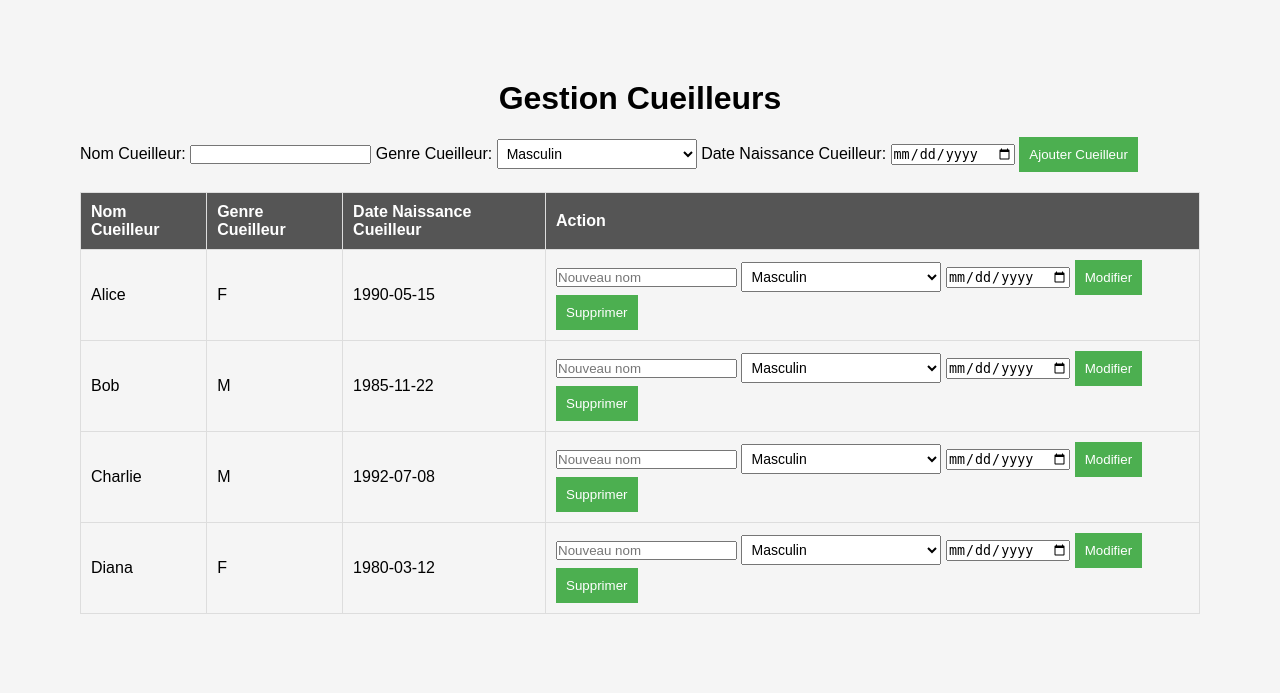
After one commit to Mahefa23/ETU2675-2840-2901, a PHP site: page /Admin/gestion_cueilleur.php in a window 1280 px wide. The commit adds this page. Shown: the top 693 px of the page. Run offline with PHP 8.4, Linux system fonts and the light colour scheme; data comes from the database, SQL or seed files in the repository; both versions use the stored data as it was after the commit.

Commit message:
Nouvelle commmit

```diff
--- a/Admin/backoffice.php
+++ b/Admin/backoffice.php
@@ -16,6 +16,8 @@ if (!isset($_SESSION['admin']) || !$_SESSION['admin']) {
 <body>
     <h1>Backoffice</h1>
     <a href="gestion_varietes.php">Gestion Variétés</a><br>
-    <a href="gestion_parcelles.php">Gestion Parcelles</a>
+    <a href="gestion_parcelles.php">Gestion Parcelles</a><br>
+    <a href="gestion_cueilleur.php">Gestion Cueilleurs</a><br>
+    <a href="gestion_categorie_depense.php">Gestion de catégories de dépenses</a>
 </body>
 </html>
--- /dev/null
+++ b/Admin/gestion_cueilleur.php
@@ -0,0 +1,77 @@
+<?php
+include '../config.php';
+include '../Fonctions/fonction_gestion_cueilleurs.php';
+
+$result = $conn->query("SELECT * FROM Cueilleurs");
+
+// Vérifiez si la requête a réussi
+if ($result === false) {
+    die("Erreur lors de la récupération des variétés : " . $conn->error);
+}
+// Récupérez les variétés sous forme de tableau associatif
+$cueilleurs = $result->fetch_all(MYSQLI_ASSOC);
+?>
+
+
+<!DOCTYPE html>
+<html lang="en">
+<head>
+    <meta charset="UTF-8">
+    <meta name="viewport" content="width=device-width, initial-scale=1.0">
+    <title>Gestion Cueilleurs</title>
+    <link rel="stylesheet" href="../css/style.css">
+</head>
+<body>
+    <h1>Gestion Cueilleurs</h1>
+
+    <!-- Formulaire pour ajouter un cueilleur -->
+    <form action="traitement_gestion_cueilleur.php" method="post">
+        <label for="nom_cueilleur">Nom Cueilleur:</label>
+        <input type="text" id="nom_cueilleur" name="nom_cueilleur" required>
+        <label for="genre_cueilleur">Genre Cueilleur:</label>
+        <select id="genre_cueilleur" name="genre_cueilleur" required>
+            <option value="M">Masculin</option>
+            <option value="F">Féminin</option>
+        </select>
+        <label for="date_naissance_cueilleur">Date Naissance Cueilleur:</label>
+        <input type="date" id="date_naissance_cueilleur" name="date_naissance_cueilleur" required>
+        <button type="submit" name="ajouter_cueilleur">Ajouter Cueilleur</button>
+    </form>
+
+    <table>
+        <thead>
+            <tr>
+                <th>Nom Cueilleur</th>
+                <th>Genre Cueilleur</th>
+                <th>Date Naissance Cueilleur</th>
+                <th>Action</th>
+            </tr>
+        </thead>
+        <tbody>
+            <?php foreach ($cueilleurs as $cueilleur): ?>
+                <tr>
+                    <td><?= $cueilleur['Nom_Cueilleur'] ?? '' ?></td>
+                    <td><?= $cueilleur['Genre'] ?? '' ?></td>
+                    <td><?= $cueilleur['Date_Naissance'] ?? '' ?></td>
+                    <td>
+                    <form action="traitement_gestion_cueilleur.php" method="post" style="display: inline;">
+                        <input type="hidden" name="id_cueilleur" value="<?= $cueilleur['ID_Cueilleur'] ?>">
+                        <input type="text" name="nom_cueilleur_modifie" placeholder="Nouveau nom">
+                        <select name="genre_cueilleur_modifie" required>
+                            <option value="M">Masculin</option>
+                            <option value="F">Féminin</option>
+                        </select>
+                        <input type="date" name="date_naissance_cueilleur_modifie" placeholder="Nouvelle date de naissance">
+                        <button type="submit" name="action" value="modifier_cueilleur">Modifier</button>
+                    </form>
+                    <form action="traitement_gestion_cueilleur.php" method="post" style="display: inline;">
+                        <input type="hidden" name="id_cueilleur" value="<?= $cueilleur['ID_Cueilleur'] ?>">
+                        <button type="submit" name="action" value="supprimer_cueilleur">Supprimer</button>
+                    </form>
+                    </td>
+                </tr>
+            <?php endforeach; ?>
+        </tbody>
+    </table>
+</body>
+</html>
--- a/Admin/gestion_parcelles.php
+++ b/Admin/gestion_parcelles.php
@@ -1,7 +1,9 @@
 <?php
-include '../config.php';
 error_reporting(E_ALL);
 ini_set('display_errors', 1);
+include '../config.php';
+include '../Fonctions/fonction_gestion_parcelle.php';
+
 
 // Récupération des données des parcelles
 $result = $conn->query("SELECT * FROM Parcelles JOIN Varietes_The ON Parcelles.ID_Variete = Varietes_The.ID_Variete");
@@ -9,7 +11,6 @@ $result = $conn->query("SELECT * FROM Parcelles JOIN Varietes_The ON Parcelles.I
 if ($result === false) {
     die("Erreur lors de la récupération des parcelles : " . $conn->error);
 }
-
 $parcelles = $result->fetch_all(MYSQLI_ASSOC);
 ?>
 
--- a/Admin/gestion_varietes.php
+++ b/Admin/gestion_varietes.php
@@ -1,7 +1,6 @@
 <?php
-// admin/gestion_varietes.php
 include '../config.php';
-
+include '../Fonctions/fonction_gestion_variete.php';
 // Récupérez la liste des variétés depuis la base de données
 $result = $conn->query("SELECT * FROM Varietes_The");
 
@@ -9,7 +8,6 @@ $result = $conn->query("SELECT * FROM Varietes_The");
 if ($result === false) {
     die("Erreur lors de la récupération des variétés : " . $conn->error);
 }
-
 // Récupérez les variétés sous forme de tableau associatif
 $varietes = $result->fetch_all(MYSQLI_ASSOC);
 ?>
--- a/Admin/traitement_gestion_variete.php
+++ b/Admin/traitement_gestion_variete.php
@@ -1,6 +1,7 @@
 <?php
-// gestion_varietes_handler.php
 include '../config.php';
+include '../Fonctions/fonctions_gestion_variete.php';
+
 
 if ($_SERVER["REQUEST_METHOD"] == "POST") {
     if(isset($_POST['ajouter_variete'])){
--- /dev/null
+++ b/Fonctions/fonction_gestion_cueilleurs.php
@@ -0,0 +1,31 @@
+<?php
+function ajouterCueilleur($conn, $nom, $genre, $date_naissance) {
+    $sql = "INSERT INTO Cueilleurs (Nom_Cueilleur, Genre, Date_Naissance) VALUES (?, ?, ?)";
+    $stmt = $conn->prepare($sql);
+    $stmt->bind_param("sss", $nom, $genre, $date_naissance);
+    $stmt->execute();
+
+    header("Location: gestion_cueilleur.php");
+    exit();
+}
+
+function modifierCueilleur($conn, $id_cueilleur, $nom, $genre, $date_naissance) {
+    $sql = "UPDATE Cueilleurs SET Nom_Cueilleur=?, Genre=?, Date_Naissance=? WHERE ID_Cueilleur=?";
+    $stmt = $conn->prepare($sql);
+    $stmt->bind_param("sssi", $nom, $genre, $date_naissance, $id_cueilleur);
+    $stmt->execute();
+
+    header("Location: gestion_cueilleur.php");
+    exit();
+}
+
+function supprimerCueilleur($conn, $id_cueilleur) {
+    $sql = "DELETE FROM Cueilleurs WHERE ID_Cueilleur=?";
+    $stmt = $conn->prepare($sql);
+    $stmt->bind_param("i", $id_cueilleur);
+    $stmt->execute();
+
+    header("Location: gestion_cueilleur.php");
+    exit();
+}
+?>
```
Also changed, not shown: Admin/delete.php (deleted, +0 -16 lines), Admin/gestion_categorie_depense.php (added, +60 -0 lines), Admin/traitement_gestion_categorie.php (added, +32 -0 lines), Admin/traitement_gestion_cueilleur.php (added, +28 -0 lines), Admin/traitement_gestion_parcelle.php (+13 -46 lines), Fonctions/fonction_gestion_categorie.php (added, +49 -0 lines), Fonctions/fonction_gestion_parcelle.php (added, +32 -0 lines), Fonctions/fonction_gestion_variete.php (added, +31 -0 lines), data.sql (+16 -2 lines).
